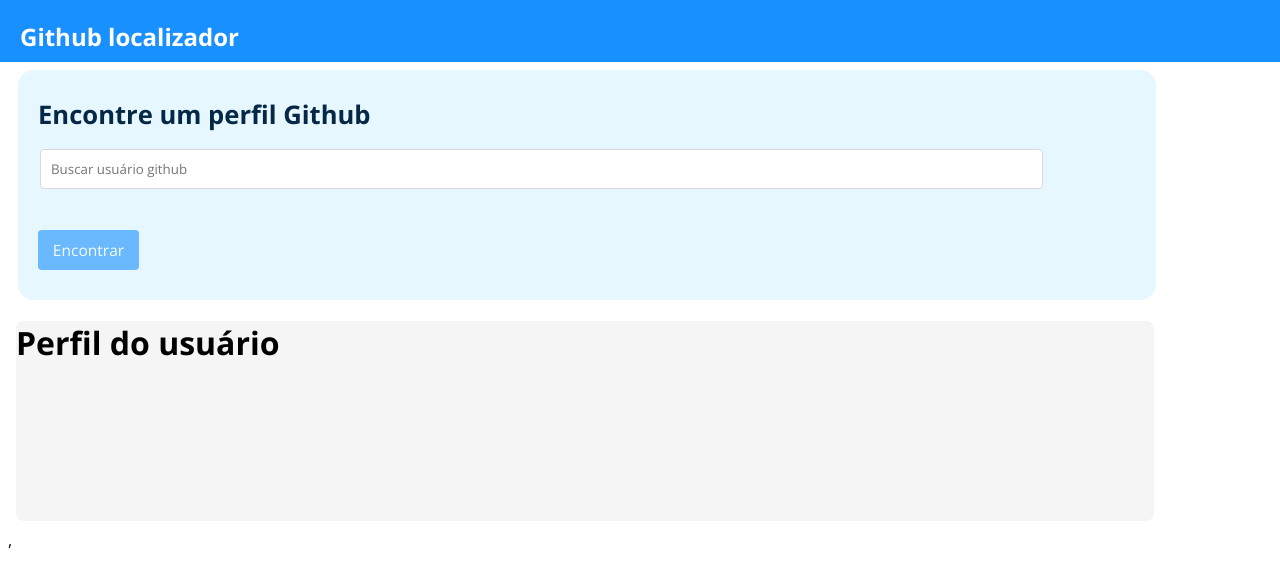
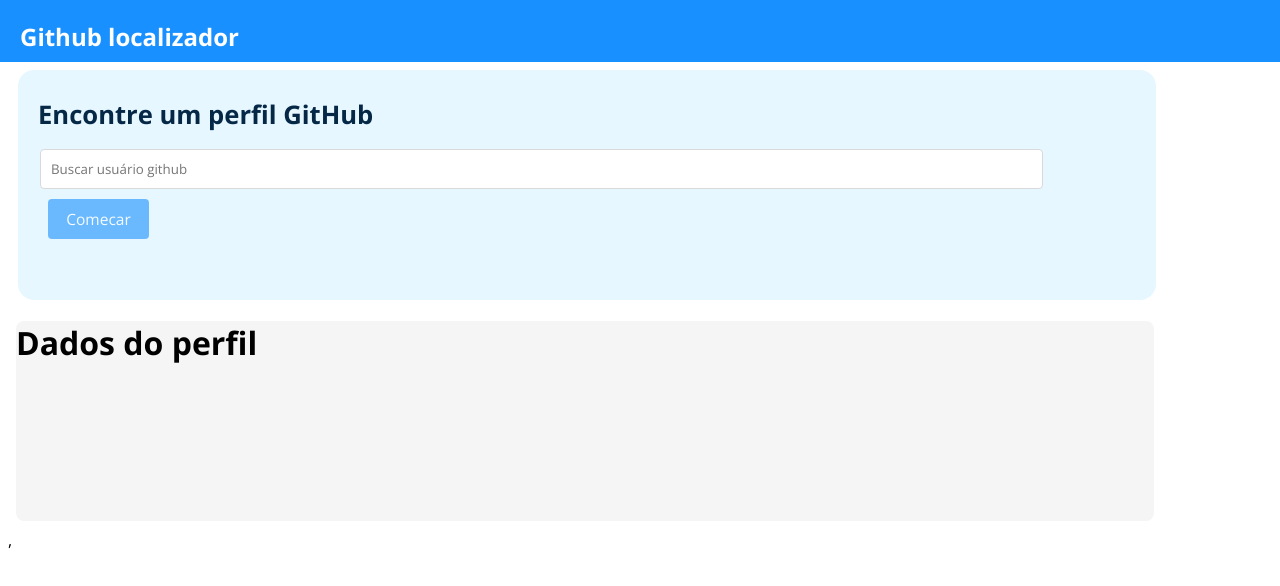
Before and after one commit to ulaecio/challenge-two, a React (Create React App) app: page /search/profile in a window 1280 px wide. Shown: the top 586 px of the page. Built offline with nearby package versions, Linux system fonts and the light colour scheme.

Commit message:
Add input & api call

```diff
--- a/package.json
+++ b/package.json
@@ -11,6 +11,7 @@
     "@types/react": "^17.0.0",
     "@types/react-dom": "^17.0.0",
     "@types/react-router-dom": "^5.1.7",
+    "axios": "^0.21.1",
     "node": "^16.1.0",
     "react": "^17.0.2",
     "react-dom": "^17.0.2",
--- a/public/index.html
+++ b/public/index.html
@@ -5,6 +5,7 @@
     <link rel="icon" href="%PUBLIC_URL%/favicon.ico" />
     <meta name="viewport" content="width=device-width, initial-scale=1" />
     <meta name="theme-color" content="#000000" />
+
     <meta
       name="description"
       content="Web site created using create-react-app"
--- a/src/core/components/Home/Navbar/index.tsx
+++ b/src/core/components/Navbar/index.tsx
@@ -1,4 +1,5 @@
 import React from 'react';
+import { Link } from 'react-router-dom';
 import './styles.css';
 const Navbar = () => {
     return (
--- a/src/core/pages/Search/index.tsx
+++ b/src/core/pages/Search/index.tsx
@@ -1,32 +1,48 @@
-import React from "react";
+import React, { useEffect, useState } from "react";
+import { Link } from "react-router-dom";
+import api from "../../../services/api";
 import "./styles.css";
 
-const Search = () => {
+function Search() {
+  const [login, setLogin] = useState(null);
+  const [name, setName] = useState("");
+
+  async function handleGetLogin(event: any) {
+    event.preventDefault();
+    const response = await api.get(name);
+    console.log(response.data);
+    setLogin(response.data);
+  }
+
+  useEffect(() => {
+    // handleGetLogin()
+  }, []);
 
   return (
     <div className="search-container ">
         <div className="search-content ">
+      <form onSubmit={handleGetLogin}>
           <div className="search-text-title ">
-        <h1>Encontre um perfil Github</h1>
+            <h1>Encontre um perfil GitHub</h1>
           </div>
-
           <div>
           <input
             className="search-form "
             type="text"
+            value={name}
             placeholder="Buscar usuário github"
+            onChange={(event) => setName(event.target.value)}
             />
           </div>
-          <div>
-          <a href="/Search/profile">
-      <button className="search-btn " placeholder="none">
-      Encontrar
+        <Link to="/search/profile">
+        <button className="btn">
+          Comecar
       </button>
-        </a>
-          </div>
+        </Link>
+      </form>
         </div>
     </div>
   );
-};
+}
 
 export default Search;
--- a/src/core/pages/Search/profile/index.tsx
+++ b/src/core/pages/Search/profile/index.tsx
@@ -4,7 +4,9 @@
 const Form = () => {
     return (
         <div className="user-container">
-            <h1>Perfil do usuário</h1>
+            <h1>
+               Dados do perfil
+            </h1>
         </div>
     );
 };
--- a/src/core/pages/Search/styles.css
+++ b/src/core/pages/Search/styles.css
@@ -56,7 +56,7 @@
     font-size: 97%;
     cursor: pointer;
 
-    background-color: #1890FF;
+    background-color: #ff9b18;
     border: none;
     color: white;
     opacity: 0.6;
--- a/src/api.js
+++ b/src/services/api.js
@@ -1,7 +1,7 @@
 import axios from 'axios'
 
 const api = axios.create({
-    baseURL: 'https://api.github.com/users/'
+    baseURL: "https://api.github.com/users/"
 });
 
 export default api;
```
Also changed, not shown: src/Routes.tsx (+6 -6 lines), src/core/components/utils/request.ts (added, +20 -0 lines), src/setupTests.ts (deleted, +0 -5 lines), src/core/components/Navbar/styles.css (line endings or trailing spaces), 1 other file (tests, documents, lock files or other folders). Lines whose indentation alone changed are shown as unchanged.
